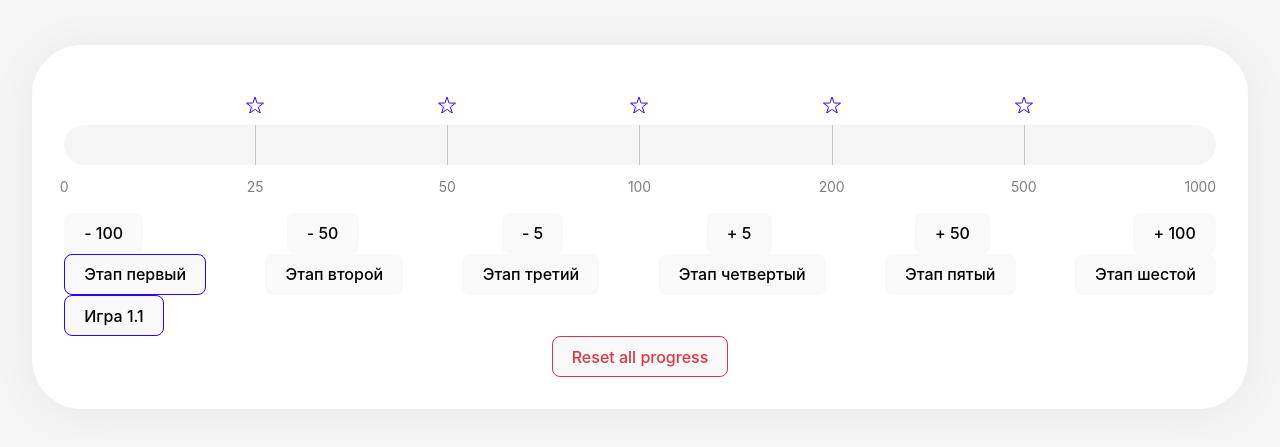
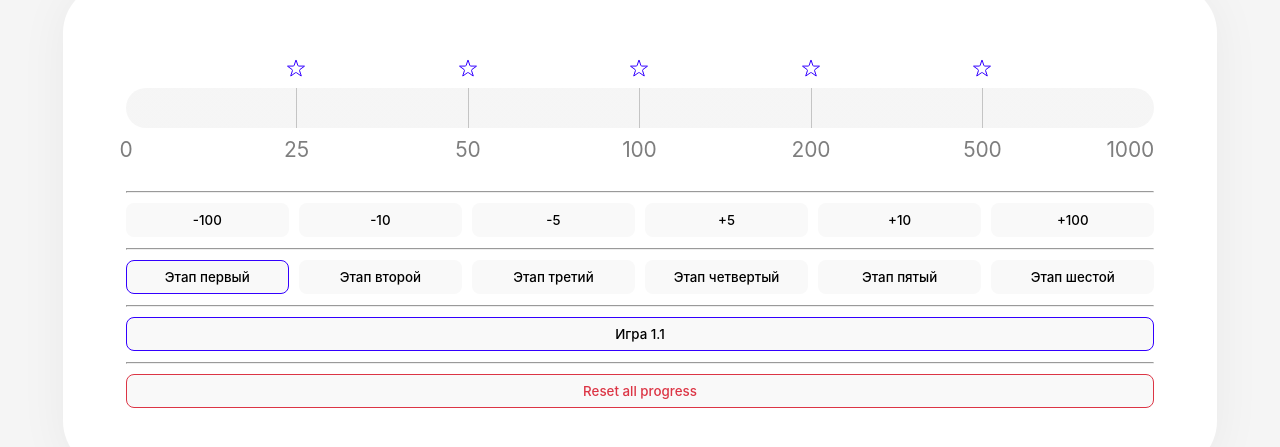
Before and after one commit to uiNoiSE/div-production-contest, a Vue app: page / in a window 1280 px wide. Shown: the part 173-620 px from the top of the page. Built offline with nearby package versions, Linux system fonts and the light colour scheme.

Commit message:
Adaptive styling is complete. Updated README.

```diff
--- a/src/App.vue
+++ b/src/App.vue
@@ -9,29 +9,39 @@ const progressInStore = useProgressStore();
   <main class="card">
     <ProgressBar />
 
-    <div class="button-group">
-      <button @click="progressInStore.dec(100)"> - 100 </button>
-      <button @click="progressInStore.dec(50)"> - 50</button>
-      <button @click="progressInStore.dec(5)"> - 5</button>
+    <hr />
 
-      <button @click="progressInStore.inc(5)"> + 5</button>
-      <button @click="progressInStore.inc(50)"> + 50</button>
-      <button @click="progressInStore.inc(100)"> + 100</button>
+    <div class="button-group button-group--can-wrap">
+      <button @click="progressInStore.dec(100)">-100</button>
+      <button @click="progressInStore.dec(10)">-10</button>
+      <button @click="progressInStore.dec(5)">-5</button>
+
+      <button @click="progressInStore.inc(5)">+5</button>
+      <button @click="progressInStore.inc(10)">+10</button>
+      <button @click="progressInStore.inc(100)">+100</button>
     </div>
 
-    <div class="button-group">
+    <hr />
+
+    <div class="button-group button-group--can-wrap">
       <button class="button-select" :class="{ 'button-select--active': progressInStore.currentStage === index }"
         :key="stage.id" v-for="(stage, index) in progressInStore.progress" @click="progressInStore.changeStage(index)">
         {{ stage.name }}</button>
     </div>
 
-    <div class="button-group">
+    <hr />
+
+    <div class="button-group button-group--can-wrap">
       <button class="button-select" :class="{ 'button-select--active': progressInStore.currentGame === index }"
         :key="game.name" v-for="(game, index) in progressInStore.progress[progressInStore.currentStage].games"
         @click="progressInStore.pickGame(index)">
         {{ game.name }}</button>
     </div>
 
-    <button @click="progressInStore.$reset()" class="button--danger"> Reset all progress</button>
+    <hr />
+
+    <div class="button-group">
+      <button @click="progressInStore.$reset()" class="button--danger">Reset all progress</button>
+    </div>
   </main>
 </template>
--- a/src/components/ProgressBar.vue
+++ b/src/components/ProgressBar.vue
@@ -3,16 +3,17 @@
 import { computed } from 'vue';
 import { useProgressStore } from '@/stores/ProgressStore';
 import Stage from '@components/Stage.vue'
+import { IGame, IStage } from '@/types';
 
 const progressInStore = useProgressStore();
 
 const overallScore = computed((): number =>
   progressInStore.progress
-    .flatMap((item) => item.games)
-    .reduce((acc: number, curr: { name: string; bestResult: number; isPlayed: boolean }) => acc + curr.bestResult, 0),
+    .flatMap((item: IStage) => item.games)
+    .reduce((acc: number, curr: IGame) => acc + curr.bestResult, 0),
 );
 
-const thresholdPoints = computed(() => progressInStore.progress.map((item) => item.thresholdPoints));
+const thresholdPoints = computed(() => progressInStore.progress.map((item: IStage) => item.thresholdPoints));
 const segmentWidth = computed(() =>
   progressInStore.progress[progressInStore.segmentsCount - 1]
     .thresholdPoints / progressInStore.segmentsCount / 10);
@@ -67,7 +68,7 @@ const barCompletion = computed(() => {
 <style lang="scss">
 .progress-bar {
   position: relative;
-  margin: 3em 0;
+  margin: 2em 0 3em;
 
   &__segments {
     position: relative;
@@ -85,7 +86,7 @@ const barCompletion = computed(() => {
     margin: 0;
     border: none;
     background-position-x: 0%;
-    background-size: 200% 100%;
+    background-size: 199.999% 100%;
     background-image: linear-gradient(270deg, $c-primary, $c-primary 50%, $c-gray60 50%, $c-gray60 100%);
     transition: $t-primary;
   }
--- a/src/components/Stage.vue
+++ b/src/components/Stage.vue
@@ -1,5 +1,5 @@
 <script lang="ts" setup>
-import { PropType, computed } from 'vue';
+import { PropType, computed, ref } from 'vue';
 import { useProgressStore } from '@/stores/ProgressStore';
 import StarIcon from '@assets/svg/star.svg';
 import Trophy from '@assets/svg/trophy.svg';
@@ -11,13 +11,15 @@ const props = defineProps({
   thresholds: Object as PropType<Array<number>>,
 })
 
+let isSegmentActive = ref(false);
+
 const segmentScore = computed(() => {
   const OS = progressInStore.overallScore;
   const TH = props.data.thresholdPoints;
   const StageTH = props.thresholds;
   const currentIndex = props.data.id - 1;
 
-  const prevThreshold = () => {
+  const prevThreshold = (): number => {
     if (currentIndex === 0) {
       return (0);
     }
@@ -26,13 +28,15 @@ const segmentScore = computed(() => {
 
   if ((TH >= OS && prevThreshold() < OS) ||
     (OS >= TH && StageTH.findIndex(item => item === StageTH.at(-1)) === currentIndex)) {
+    isSegmentActive.value = true;
     return `${OS} / ${TH}`
   }
+  isSegmentActive.value = false
   return TH
 })
 
 const indicatorFilled = computed(
-  () => {
+  (): boolean => {
     if (props.data.games.every(item => item.isPlayed === true) && progressInStore.overallScore >= props.data.thresholdPoints) {
       return true
     }
@@ -44,13 +48,15 @@ const indicatorFilled = computed(
 
 <template>
   <div class="progress-bar__segment">
-    <div class="progress-bar__indicator" v-if="props.thresholds.at(-1) === props.data.thresholdPoints">
+    <div class="progress-bar__indicator progress-bar__indicator--last"
+      v-if="props.thresholds.at(-1) === props.data.thresholdPoints">
       <Trophy :style="indicatorFilled ? { opacity: 1 } : { opacity: 0 }" />
     </div>
     <div class="progress-bar__indicator" v-else>
       <StarIcon :style="indicatorFilled ? { fill: '#3300FF' } : { fill: 'none' }" />
     </div>
-    <p class="progress-bar__threshold">{{ segmentScore }}</p>
+    <p class="progress-bar__threshold" :class="{ 'progress-bar__threshold--active': isSegmentActive }">{{ segmentScore }}
+    </p>
   </div>
 </template>
 
@@ -69,18 +75,23 @@ const indicatorFilled = computed(
       &:before {
         content: '0';
         position: absolute;
-        top: calc(100% + 13px);
+        top: calc(100% + 5px);
         left: -50%;
         width: 100%;
         display: grid;
 
+        font-size: calc(10px + 0.390625vw);
         font-weight: 400;
-        font-size: 14px;
         line-height: 17px;
         letter-spacing: -0.01em;
 
         color: #fff;
         opacity: 0.7;
+
+        @media (min-width: 768px) {
+          font-size: inherit;
+          top: calc(100% + 13px);
+        }
       }
     }
 
@@ -108,24 +119,43 @@ const indicatorFilled = computed(
     svg {
       transition: $t-primary;
     }
+
+    &--last {
+      right: -5px;
+    }
   }
 
   &__threshold {
     position: absolute;
-    top: calc(100% + 13px);
+    top: calc(100% + 5px);
     right: -50%;
     width: 100%;
     display: grid;
     align-items: center;
     margin: 0;
 
+    font-size: calc(10px + 0.390625vw);
     font-weight: 400;
-    font-size: 14px;
     line-height: 17px;
     letter-spacing: -0.01em;
+    white-space: nowrap;
 
+    transition: $t-primary;
     color: #fff;
     opacity: 0.7;
+
+    &--active {
+      top: 150%;
+    }
+
+    @media (min-width: 768px) {
+      font-size: inherit;
+      top: calc(100% + 13px);
+
+      &--active {
+        top: calc(150% + 13px);
+      }
+    }
   }
 
   @media (prefers-color-scheme: light) {
--- a/src/styles/_base.scss
+++ b/src/styles/_base.scss
@@ -2,6 +2,7 @@
   font-family: Inter, system-ui, Avenir, Helvetica, Arial, sans-serif;
   line-height: 1.5;
   font-weight: 400;
+  font-size: calc(16px + 0.390625vw);
 
   color-scheme: light dark;
   color: rgba(255, 255, 255, 0.87);
@@ -44,8 +45,7 @@ h1 {
 button {
   border-radius: 8px;
   border: 1px solid transparent;
-  padding: 0.6em 1.2em;
-  font-size: 1em;
+  padding: 0.6em 0.3em;
   font-weight: 500;
   font-family: inherit;
   background-color: #1a1a1a;
@@ -75,10 +75,14 @@ button {
 }
 
 .card {
-  padding: 2rem;
+  padding: 1.5rem;
   background-color: #636363;
   box-shadow: 0px 4px 50px rgba(0, 0, 0, 0.05);
   border-radius: 50px;
+
+  @media (min-width: 768px) {
+    padding: 3em;
+  }
 }
 
 #app {
@@ -87,15 +91,33 @@ button {
   min-width: 320px;
   width: 100%;
   margin: 0 auto;
-  padding: 2rem;
+  padding: 1rem;
   text-align: center;
+
+  @media (min-width: 768px) {
+    padding: 3em;
+  }
 }
 
 .button-group {
-  display: flex;
+  display: grid;
+  grid-auto-columns: 1fr;
   justify-content: space-between;
   align-items: center;
   flex-wrap: nowrap;
+  gap: 0.5rem;
+
+  &--can-wrap {
+    grid-template-columns: repeat(auto-fit, minmax(45%, 1fr));
+
+    @media (min-width: 768px) {
+      grid-template-columns: repeat(auto-fit, minmax(30%, 1fr));
+    }
+
+    @media (min-width: 1024px) {
+      grid-template-columns: repeat(auto-fit, minmax(15%, 1fr));
+    }
+  }
 }
 
 @media (prefers-color-scheme: light) {
```
Also changed, not shown: 1 other file (tests, documents, lock files or other folders).
